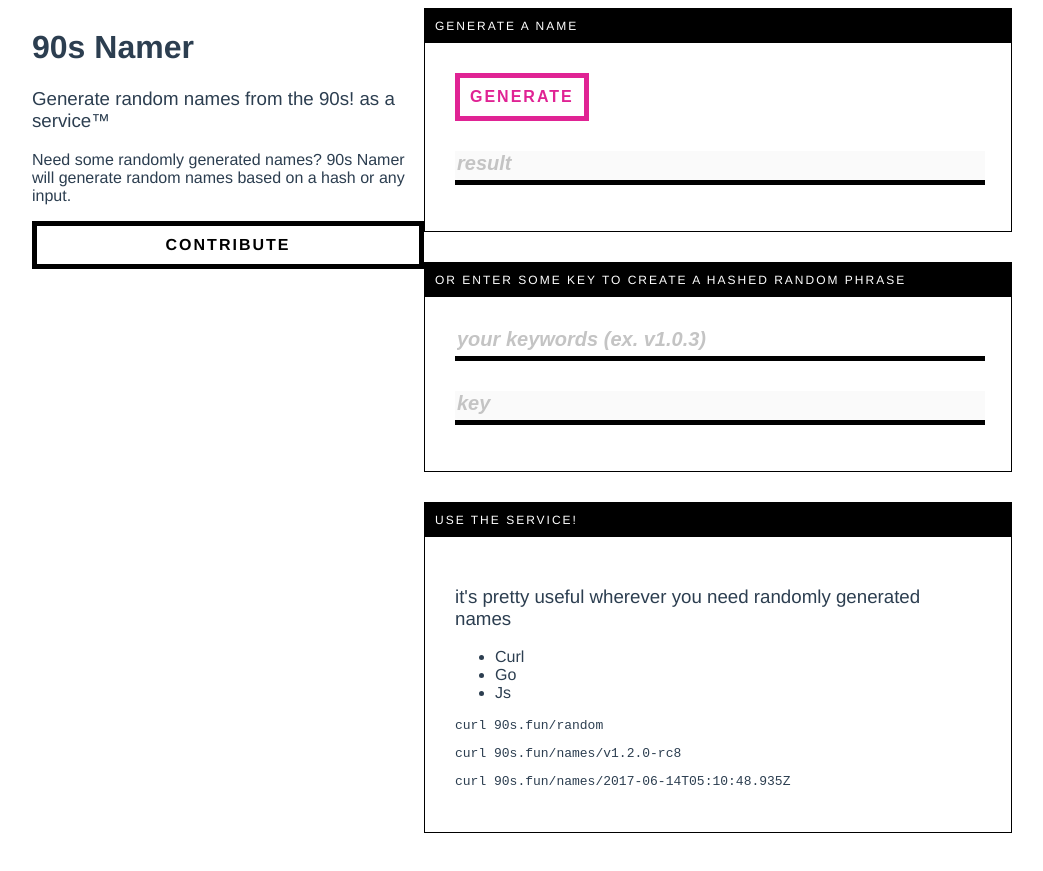
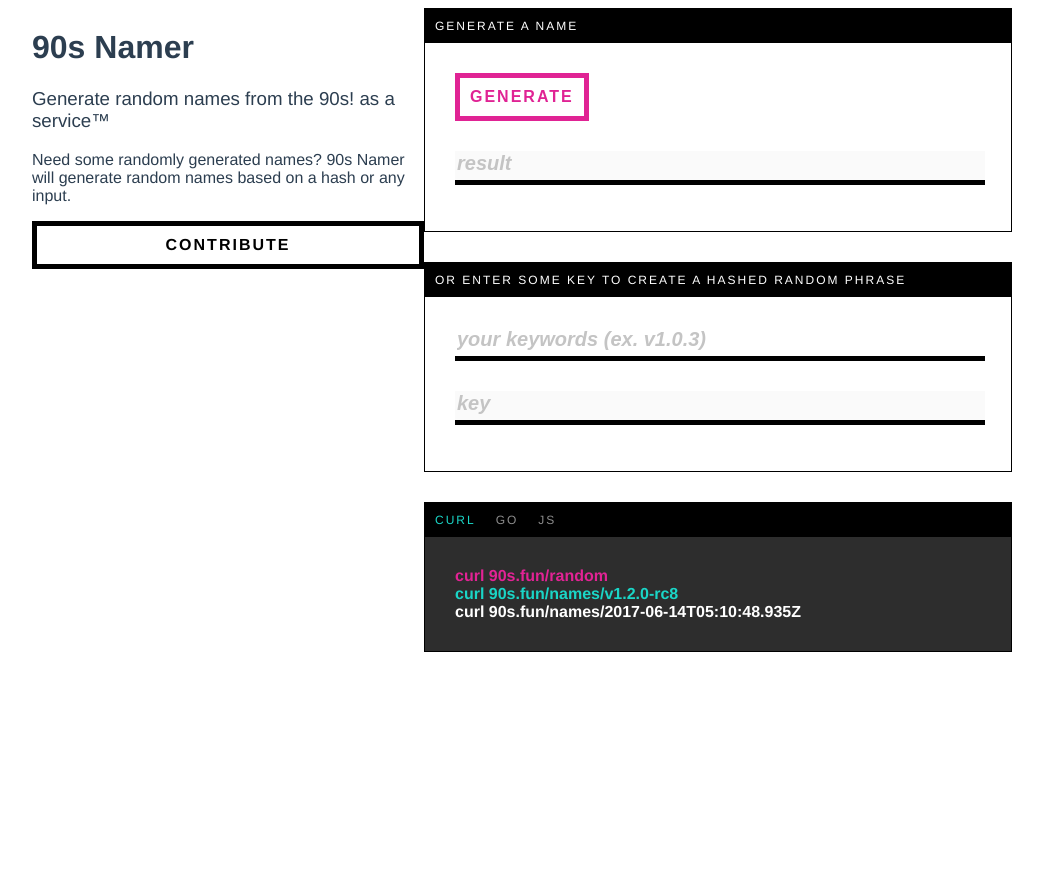
Before and after one commit to theRemix/Nineties-Namer, a Vue app in the folder ui/: page / in a window 1280 px wide. Shown: the whole page, without its empty margins (118-1161 px from the left). After the commit the page ends 800 px from the top, so only its background shows below. Built offline with nearby package versions, Linux system fonts and the light colour scheme.

Commit message:
API section formatted/styled

```diff
--- a/ui/src/components/Api.vue
+++ b/ui/src/components/Api.vue
@@ -1,10 +1,6 @@
 <template>
   <div class="api">
-    <h2>Use the service!</h2>
-    <div class="inner">
-      <h3>it's pretty useful wherever you need randomly generated names</h3>
-      <api-tab-panel></api-tab-panel>
-    </div>
+    <api-tab-panel></api-tab-panel>
   </div>
 </template>
 
@@ -24,4 +20,8 @@ export default {
 h2, h3 {
   font-weight: normal;
 }
+.api {
+  background: #2D2D2D;
+  color: white;
+}
 </style>
--- a/ui/src/components/ApiTabPanel/Contents.vue
+++ b/ui/src/components/ApiTabPanel/Contents.vue
@@ -23,10 +23,17 @@ export default {
 </script>
 
 <style>
-code{
-
+.tab-contents {
+  font-size: 16px;
+  font-weight: bold;
 }
-pre{
-
+.code-inner {
+  padding-left: 10px;
+}
+.code-syntax-blue {
+  color: #1AD6C7;
+}
+.code-syntax-pink {
+  color: #E22395;
 }
 </style>
--- a/ui/src/components/ApiTabPanel/Panel.vue
+++ b/ui/src/components/ApiTabPanel/Panel.vue
@@ -1,11 +1,11 @@
 <template>
   <div class="tab-panel">
     <ul>
-      <li v-on:click="activeTab = 'curl'" class="tab-active">Curl</li>
-      <li v-on:click="activeTab = 'go'" >Go</li>
-      <li v-on:click="activeTab = 'js'" >Js</li>
+      <li v-on:click="activeTab = 'curl'" v-bind:class="{ 'tab-active': activeTab==='curl' }">Curl</li>
+      <li v-on:click="activeTab = 'go'" v-bind:class="{ 'tab-active': activeTab==='go' }">Go</li>
+      <li v-on:click="activeTab = 'js'" v-bind:class="{ 'tab-active': activeTab==='js' }">Js</li>
     </ul>
-    <contents v-bind:active-tab="activeTab"></contents>
+    <contents v-bind:active-tab="activeTab" class="inner"></contents>
   </div>
 </template>
 
@@ -24,5 +24,23 @@ export default {
 
 <!-- Add "scoped" attribute to limit CSS to this component only -->
 <style scoped>
-
+ul {
+  background: #000000;
+  font-size: 12px;
+  margin: 0;
+  padding: 10px;
+  text-align: left;
+  text-transform: uppercase;
+  letter-spacing: 2px;
+  list-style: none;
+}
+li {
+  display: inline-block;
+  color: #8C8C8C;
+  margin-right: 20px;
+  cursor: pointer;
+}
+.tab-active {
+  color: #1AD6C7;
+}
 </style>
--- a/ui/src/components/ApiTabPanel/content/ContentCurl.vue
+++ b/ui/src/components/ApiTabPanel/content/ContentCurl.vue
@@ -1,8 +1,10 @@
 <template>
-  <div class="content-curl">
-    <code><pre>curl 90s.fun/random</pre></code>
-    <code><pre>curl 90s.fun/names/v1.2.0-rc8</pre></code>
-    <code><pre>curl 90s.fun/names/2017-06-14T05:10:48.935Z</pre></code>
+  <div class="content-curl code">
+    <span class="code-syntax-pink">curl 90s.fun/random</span>
+    <br>
+    <span class="code-syntax-blue">curl 90s.fun/names/v1.2.0-rc8</span>
+    <br>
+    <span>curl 90s.fun/names/2017-06-14T05:10:48.935Z</span>
   </div>
 </template>
 
--- a/ui/src/components/ApiTabPanel/content/ContentGo.vue
+++ b/ui/src/components/ApiTabPanel/content/ContentGo.vue
@@ -1,20 +1,26 @@
 <template>
   <div class="content-go">
-    <code><pre>import (
-  "fmt"
-  "github.com/theRemix/go90s"
-)
+    <div class="code">
+      <span class="code-syntax-blue">import </span><span>(</span>
+      <div class="code-inner">
+        <span class="code-syntax-pink">fmt"</span>
+        <br>
+        <span class="code-syntax-pink">"github.com/theRemix/go90s"</span>
+      </div>
+      <span>)</span>
+    </div>
+  <div class="code">
+    <span class="code-syntax-blue">func </span><span class="code-syntax-pink">main </span><span>() {</span>
+    <div class="code-inner">
+      <span>fmt.Println(<span class="code-syntax-blue">go90s.GetRandomName></span>())</span>
+      <br>
 
-func main() {
-  fmt.Println(go90s.GetRandomName())
-
-  fmt.Println(go90s.GetName("v1.2.0-rc8"))
-}
-    </pre></code>
-
-    <i>See: <a href="https://github.com/theRemix/Nineties-Namer/blob/master/routes/router.go">Example on Github</a></i>
-
+      <span>fmt.Println(<span class="code-syntax-blue">go90s.GetName></span>(<span class="code-syntax-pink">v1.2.0-rc8"</span>))</span>
+    </div>
+    <span>}</span>
   </div>
+  <i>See: <a href="https://github.com/theRemix/Nineties-Namer/blob/master/routes/router.go">Example on Github</a></i>
+</div>
 </template>
 
 <script>
--- a/ui/src/components/ApiTabPanel/content/ContentJs.vue
+++ b/ui/src/components/ApiTabPanel/content/ContentJs.vue
@@ -1,21 +1,33 @@
 <template>
   <div class="content-js">
-    <code><pre>fetch('/random')
-  .then( res => res.text() )
-  .then( randomName => {
-    console.log( randomName );
-  })
-</pre></code>
-
+    <div class="code">
+      <span><span class="code-syntax-blue">fetch</span>(<span class="code-syntax-pink"> '/random' </span>)</span>
+      <div class="code-inner">
+        <span>.<span class="code-syntax-blue">then </span>(<span class="code-syntax-pink"> res </span>=> <span class="code-syntax-pink">res</span>.text() )</span>
+        <br>
+        <span>.<span class="code-syntax-blue">then </span>(<span class="code-syntax-pink"> randomName</span> => {</span>
+        <div class="code-inner">
+          <span><span class="code-syntax-blue">console</span>.<span class="code-syntax-blue">log</span>( <span class="code-syntax-pink">randomName  </span>);</span>
+        </div>
+        <span>})</span>
+      </div>
+    </div>
     <i>See: <a href="https://github.com/theRemix/Nineties-Namer/blob/master/ui/src/components/Random.vue">Random Example on Github</a></i>
-
-    <code><pre>const someKey = 'v1.2.0-rc8';
-fetch(`/names/${someKey}`)
-  .then( res => res.text() )
-  .then( generatedName => {
-    console.log( generatedName );
-  })
-</pre></code>
+    <br>
+    <span><span class="code-syntax-blue">const someKey </span>= <span class="code-syntax-pink">'v1.2.0-rc8'</span>;</span>
+    <div class="code">
+      <span><span class="code-syntax-blue">fetch</span>(<span class="code-syntax-pink">`/names/</span>${<span class="code-syntax-blue">someKey</span>}<span class="code-syntax-pink">`</span>)</span>
+      <br>
+      <div class="code-inner">
+        <span>.<span class="code-syntax-blue">then</span>( <span class="code-syntax-pink">res</span> => <span class="code-syntax-pink">res</span>.text() )</span>
+        <br>
+        <span>.<span class="code-syntax-blue">then</span>( <span class="code-syntax-pink">generatedName</span> => {</span>
+        <div class="code-inner">
+          <span><span class="code-syntax-blue">console</span>.<span class="code-syntax-blue">log</span>(<span class="code-syntax-pink"> generatedName</span> );</span>
+        </div>
+        <span>})</span>
+      </div>
+    </div>
 
     <i>See: <a href="https://github.com/theRemix/Nineties-Namer/blob/master/ui/src/components/Hash.vue">Names Example on Github</a></i>
 
```
